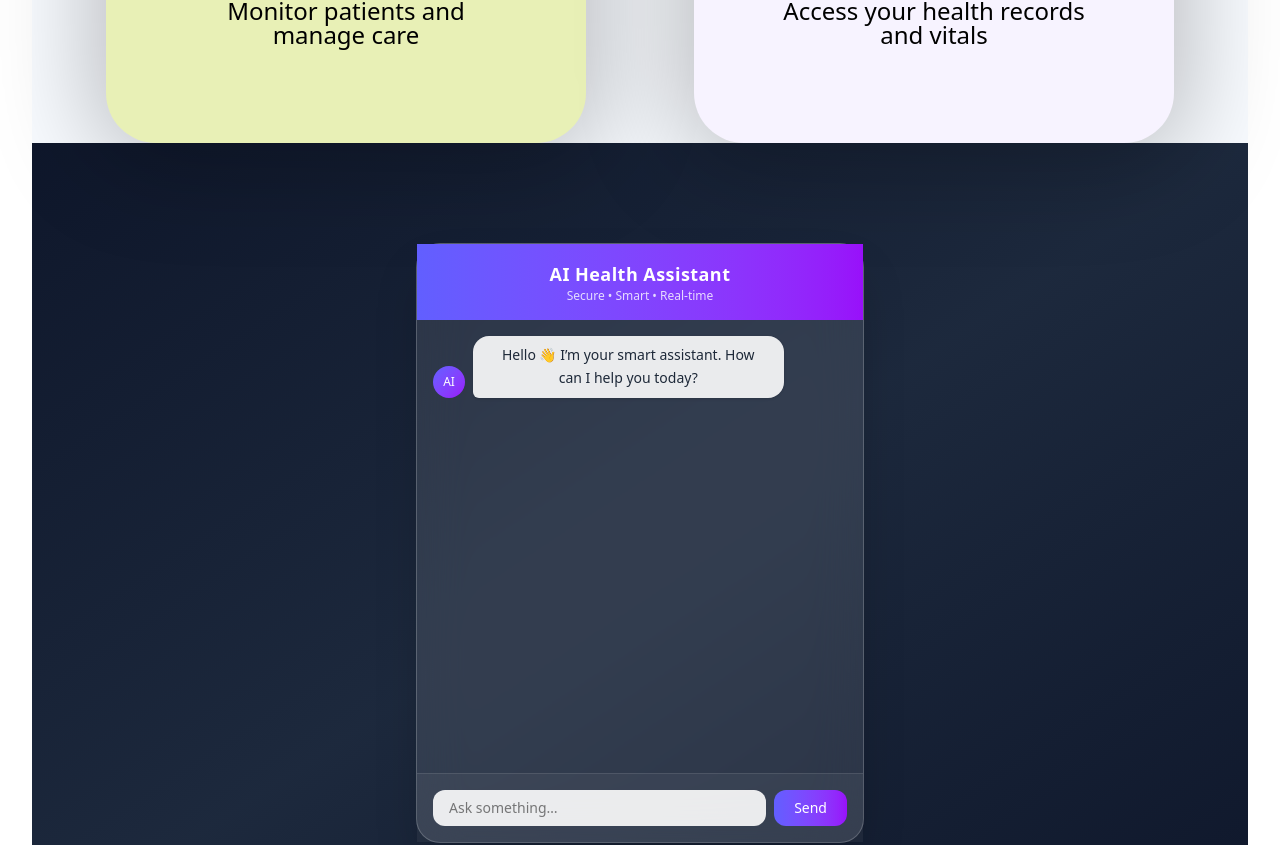
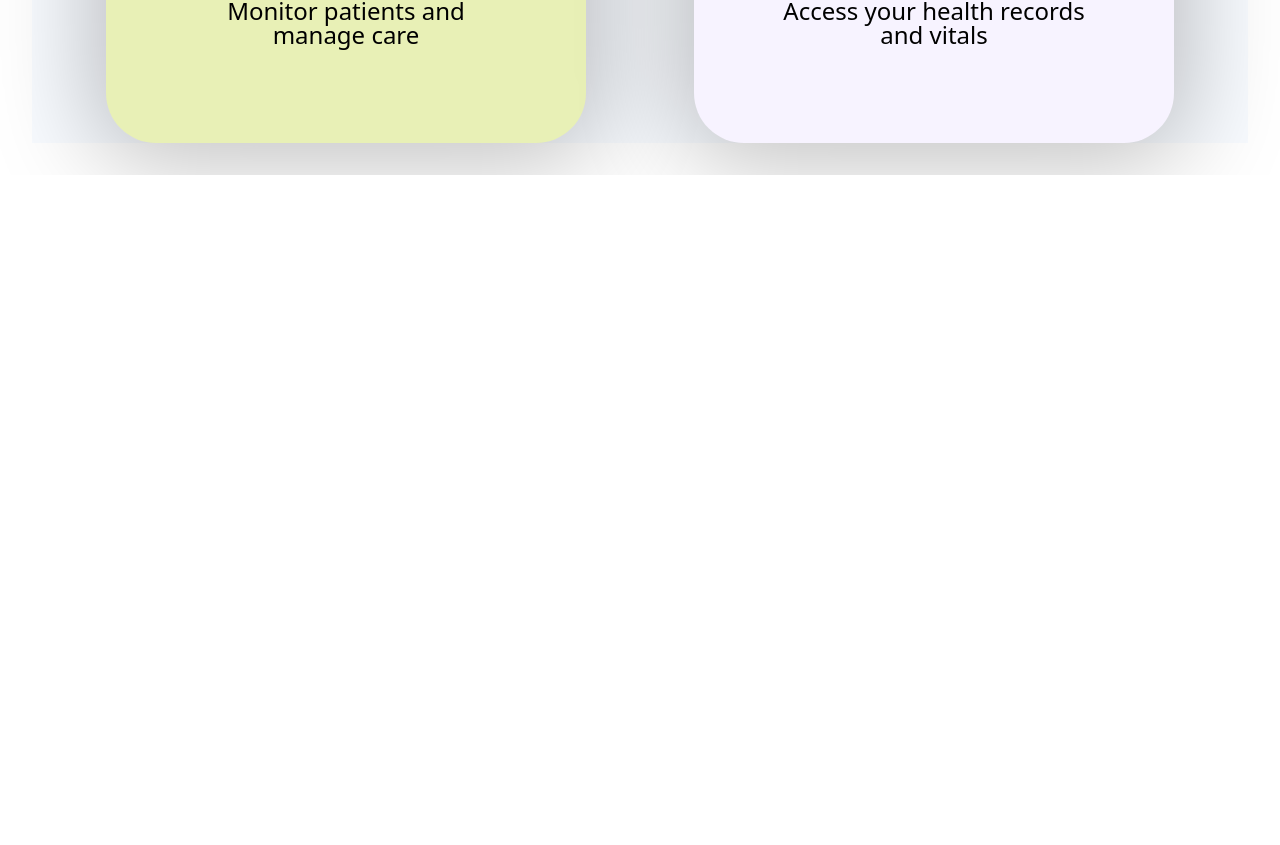
Before and after one commit to Smart-Patient-Monitoring-System/Frontend, a React (Vite) app: page / in a window 1280 px wide. Shown: the part 831-1676 px from the top of the page. After the commit the page ends 1006 px from the top, so only its background shows below. Built offline with nearby package versions, Linux system fonts and the light colour scheme.

Commit message:
little correction of main

```diff
--- a/src/main.jsx
+++ b/src/main.jsx
@@ -2,11 +2,9 @@ import { StrictMode } from 'react'
 import { createRoot } from 'react-dom/client'
 import './index.css'
 import App from './App.jsx'
-import Chatbot from './pages/chat bot/chatbot.jsx'
 
 createRoot(document.getElementById('root')).render(
   <StrictMode>
     <App />
-    <Chatbot />
-  </StrictMode>,
+  </StrictMode>
 )
```
